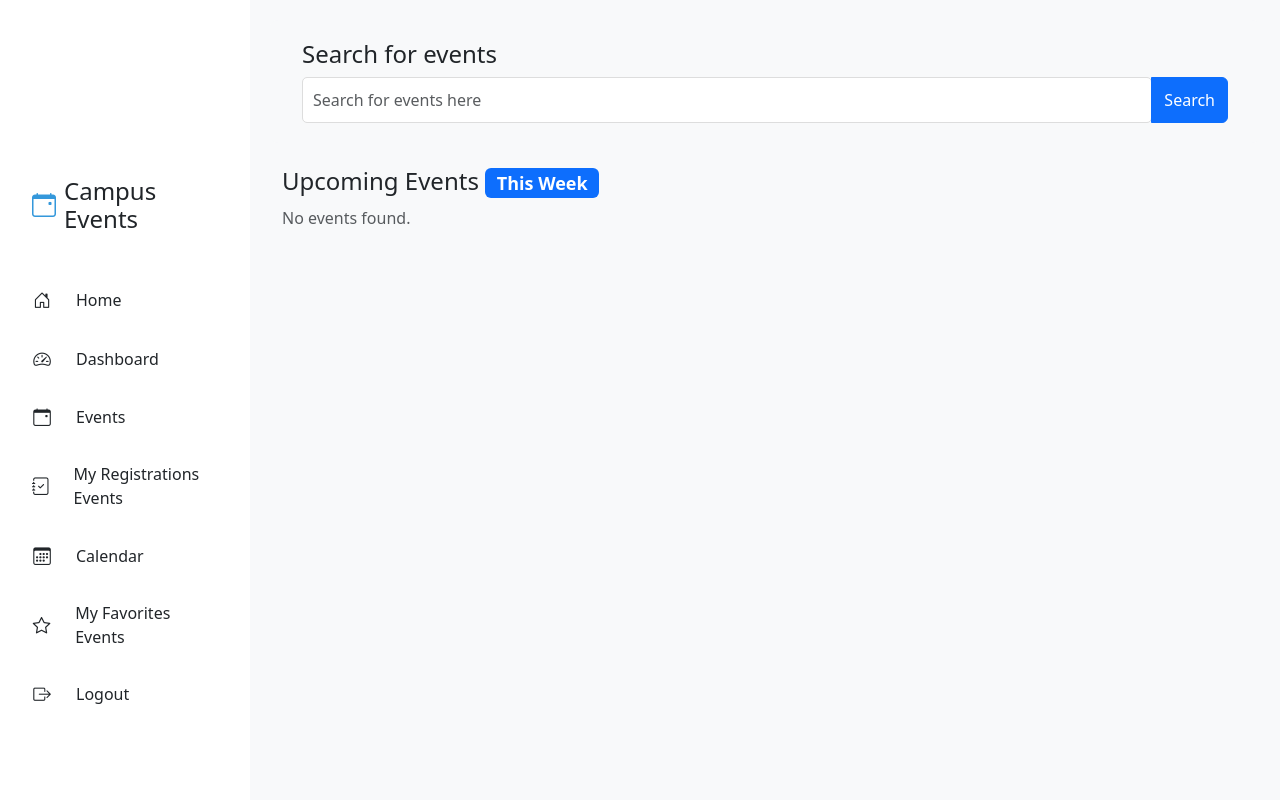
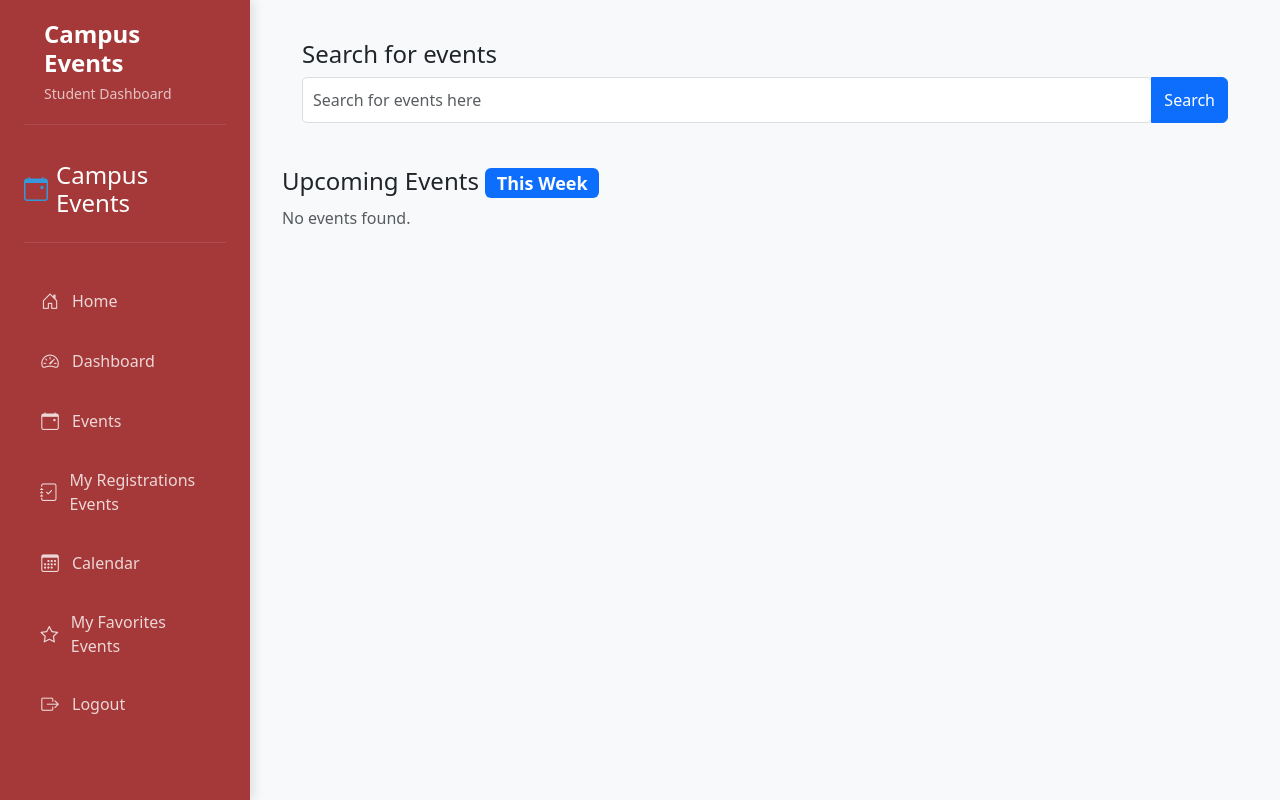
Before and after one commit to heavysol/se-final-project, a PHP site: page /views/dashboards/student/events.php in a window 1280 px wide. Run offline with PHP 8.4, Linux system fonts and the light colour scheme; the visitor is signed in with stand-in values (Sample User, id 1); data that the repository does not hold is empty; some libraries are stand-ins or nearby versions.

Commit message:
Mde change to the event page of the student dashboard

```diff
--- a/db/config.php
+++ b/db/config.php
@@ -4,7 +4,7 @@
 // Get database credentials from environment variables or use defaults
 $host = getenv('DB_HOST') ?: 'localhost';
 $username = getenv('DB_USERNAME') ?: 'root';
-$password = getenv('DB_PASSWORD') ?: 'root';
+$password = getenv('DB_PASSWORD') ?: '';
 $database = getenv('DB_NAME') ?: 'CampusEventManagement';
 
 // Enable error reporting in development
--- a/views/dashboards/student/events.php
+++ b/views/dashboards/student/events.php
@@ -1,8 +1,4 @@
 <?php
-ini_set('display_errors', 1);
-error_reporting(E_ALL);
-
-
 if (session_status() === PHP_SESSION_NONE) {
     session_start();
 }
@@ -21,7 +17,7 @@ require_once '../../../db/config.php';
 
 // Fetch user details
 $userId = $_SESSION['user_id'];
-$stmt = $conn->prepare("SELECT first_name FROM users WHERE user_id = ? AND role = 'student'");
+$stmt = $conn->prepare("SELECT first_name FROM Users WHERE user_id = ? AND role = 'student'");
 $stmt->bind_param("i", $userId);
 $stmt->execute();
 $result = $stmt->get_result();
@@ -36,8 +32,6 @@ if (!$user) {
 
 $_SESSION['first_name'] = $user['first_name'];
 ?>
-
-
 <!DOCTYPE html>
 <html lang="en">
 <head>
@@ -50,17 +44,16 @@ $_SESSION['first_name'] = $user['first_name'];
     <!-- Add SweetAlert2 CSS -->
     <link rel="stylesheet" href="https://cdn.jsdelivr.net/npm/sweetalert2@11/dist/sweetalert2.min.css">
     <style>
-        /* Sidebar Styles */
+        /* Enhanced Sidebar Styles */
         .sidebar {
-            background-color: var(--primary-color);
-            color: var(--text-light);
+            background: #A53838;
+            color: white;
             width: 250px;
+            position: fixed;
             height: 100vh;
-            position: fixed;
-            left: 0;
-            top: 0;
-            padding: 1rem;
-            overflow-y: auto;
+            padding-top: 0;
+            box-shadow: 4px 0 10px rgba(0, 0, 0, 0.1);
+            z-index: 1000;
         }
 
         .logo-container {
@@ -83,9 +76,9 @@ $_SESSION['first_name'] = $user['first_name'];
         }
 
         .sidebar-header {
-            padding: 1rem;
+            padding: 1rem 0;
+            margin-bottom: 2rem;
             border-bottom: 1px solid rgba(255, 255, 255, 0.1);
-            margin-bottom: 1rem;
         }
 
         .sidebar-header h3 {
@@ -111,28 +104,44 @@ $_SESSION['first_name'] = $user['first_name'];
         }
 
         .sidebar-menu a {
+            color: rgba(255, 255, 255, 0.8);
+            text-decoration: none;
+            padding: 0.8rem 1rem;
             display: flex;
             align-items: center;
-            padding: 0.75rem 1rem;
-            color: var(--text-light);
-            text-decoration: none;
+            gap: 0.75rem;
             border-radius: 8px;
             transition: all 0.3s ease;
         }
 
+        .sidebar-menu a i {
+            font-size: 1.1rem;
+            width: 20px;
+            text-align: center;
+        }
+
         .sidebar-menu a:hover {
-            background-color: rgba(255, 255, 255, 0.1);
+            background: rgba(255, 255, 255, 0.1);
+            color: white;
+            transform: translateX(5px);
         }
 
         .sidebar-menu a.active {
-            background-color: var(--accent-color);
-            color: var(--text-light);
+            background: rgba(255, 255, 255, 0.2);
+            color: white;
+            font-weight: 500;
         }
 
-        .sidebar-menu i {
-            margin-right: 0.75rem;
-            width: 20px;
-            text-align: center;
+        .sidebar-menu a.active::before {
+            content: '';
+            position: absolute;
+            left: 0;
+            top: 50%;
+            transform: translateY(-50%);
+            width: 4px;
+            height: 60%;
+            background: #3498db;
+            border-radius: 0 4px 4px 0;
         }
 
         /* Main Content Adjustment */
@@ -175,7 +184,7 @@ $_SESSION['first_name'] = $user['first_name'];
             margin-bottom: 20px;
             border-radius: 8px;
             background-color: #fff;
-            box-shadow: 0 2px 4px rgba(0,0,0,0.1);
+            box-shadow: 0 2px 4px rgba(88, 11, 11, 0.1);
         }
         .event-title {
             font-size: 1.3em;
--- a/views/dashboards/student/favorites.php
+++ b/views/dashboards/student/favorites.php
@@ -22,7 +22,7 @@ require_once '../../../db/config.php';
     <style>
         /* Sidebar Styles */
         .sidebar {
-            background-color: var(--primary-color);
+            background-color: #A53838;
             color: var(--text-light);
             width: 250px;
             height: 100vh;
```
Also changed, not shown: 1 other file.
